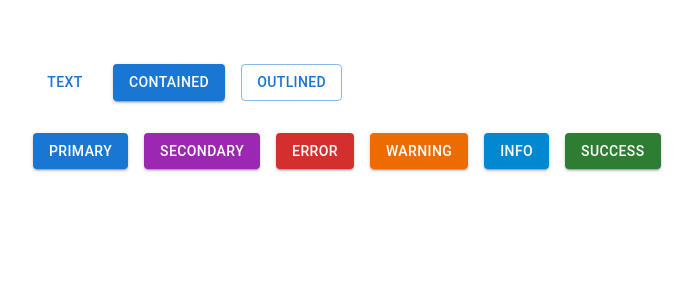
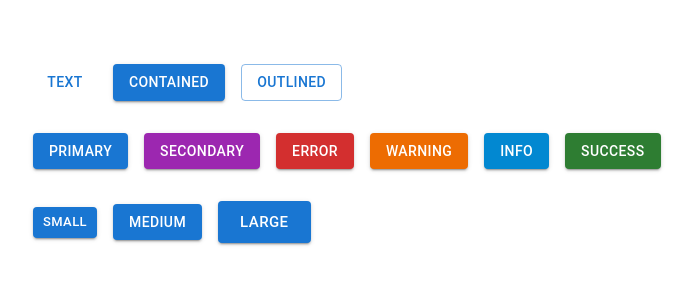
Before and after one commit to ahmetyanik/MUI, a React (Create React App) app in the folder react-mui-demo/: page / in a window 1280 px wide. Shown: the top 300 px of the page, without its empty margins (31-724 px from the left). Built offline with nearby package versions, Linux system fonts and the light colour scheme.

Commit message:
Buttons size is changed

```diff
--- a/react-mui-demo/src/components/MuiButtons.tsx
+++ b/react-mui-demo/src/components/MuiButtons.tsx
@@ -31,6 +31,11 @@
             Success
           </Button>
         </Stack>
+        <Stack display='block' spacing={2} direction='row'>
+            <Button variant='contained' size='small'>Small</Button>
+            <Button variant='contained' size='medium'>Medium</Button>
+            <Button variant='contained' size='large'>Large</Button>
+        </Stack>
       </Stack>
     </div>
   );
```
